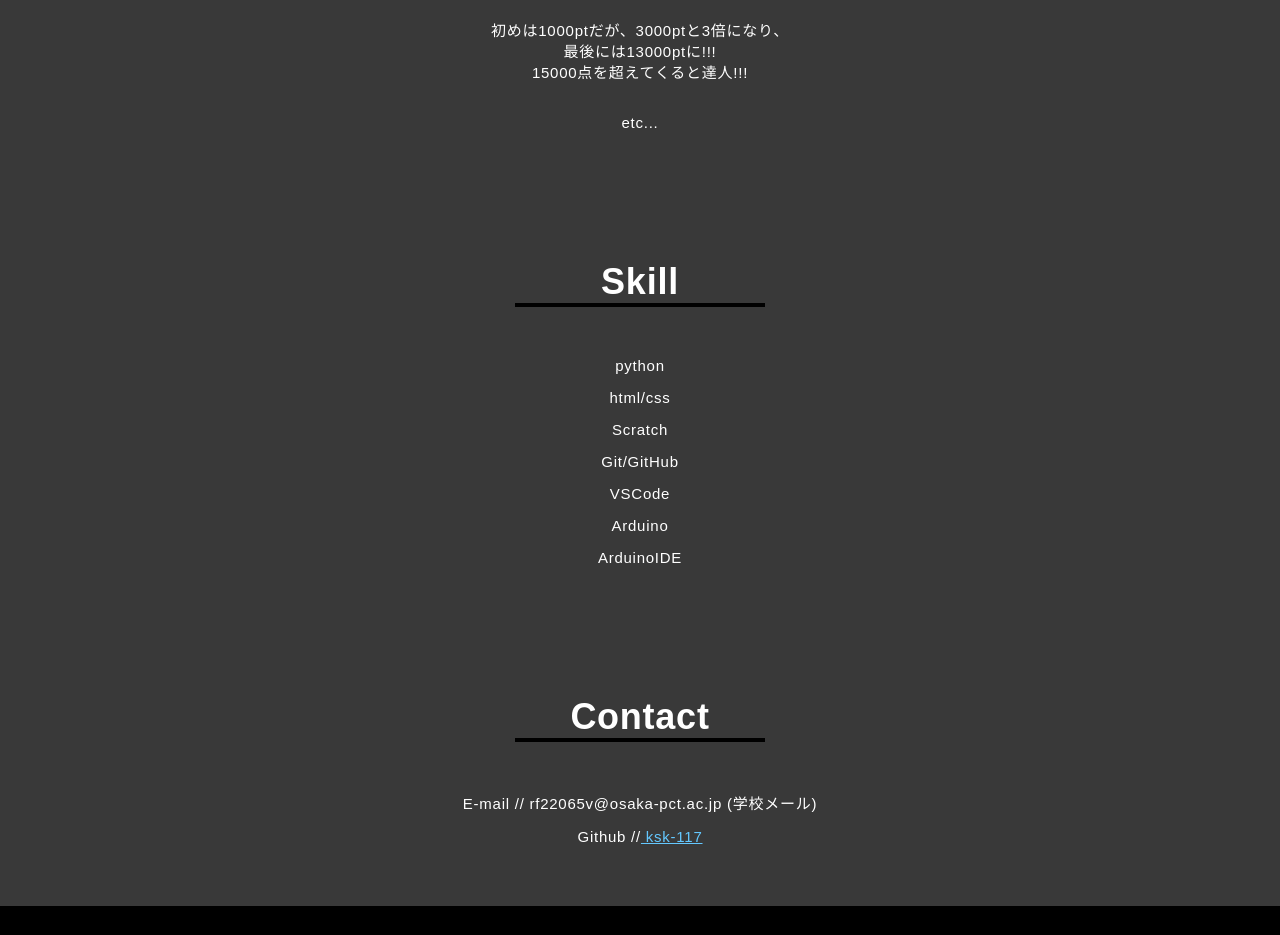
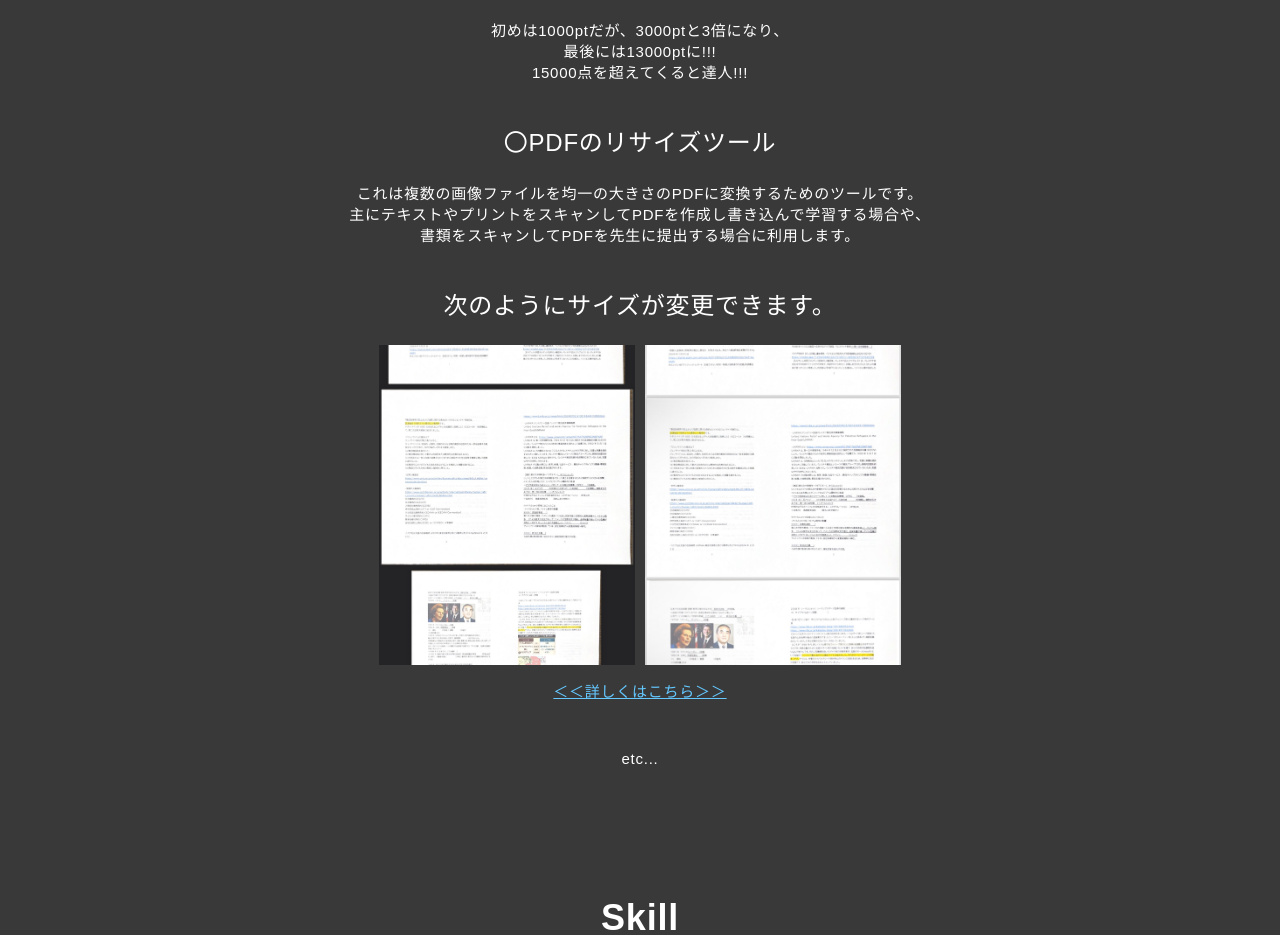
Before and after one commit to ksk-117/Portfolio, a plain HTML site: page index.html in a window 1280 px wide. Shown: the part 4980-5915 px from the top of the page. Drawn offline with Linux system fonts and the light colour scheme.

Commit message:
pdf_commit

```diff
--- a/index.html
+++ b/index.html
@@ -137,6 +137,24 @@
         初めは1000ptだが、3000ptと3倍になり、<br>最後には13000ptに!!!<br>
         15000点を超えてくると達人!!!<br><br>
       </p>
+      <p class="wo-title">
+        〇PDFのリサイズツール
+      </p>
+      <p class="wo-text">
+        これは複数の画像ファイルを均一の大きさのPDFに変換するためのツールです。<br>
+        主にテキストやプリントをスキャンしてPDFを作成し書き込んで学習する場合や、<br>
+        書類をスキャンしてPDFを先生に提出する場合に利用します。<br> <br>
+      </p>
+      <p class="wo-title">
+        次のようにサイズが変更できます。
+      </p>
+      <div class="pdf">
+        <img src="resize1.jpg" />
+        <img src="resize2.jpg" />
+      </div>
+      <p class="wo-link">
+        <a href="https://github.com/ksk-117/resize/">＜＜詳しくはこちら＞＞</a><br> <br> <br>
+      </p>
 
       <p>
         etc...
--- a/style.css
+++ b/style.css
@@ -189,6 +189,17 @@ a:visited {
     margin: 0 auto;
 }
 
+.pdf {
+    display: flex;
+    justify-content: center; /* 画像を中央揃え */
+}
+
+.pdf img {
+    max-width: 20%; /* 画像の幅 */
+    height: auto;
+    margin: 0 5px; /* 画像間のスペース */
+}
+
 .play a {
     text-align: center;
     font-size: 24px;
```
Also changed, not shown: resize1.jpg (added), resize2.jpg (added).
